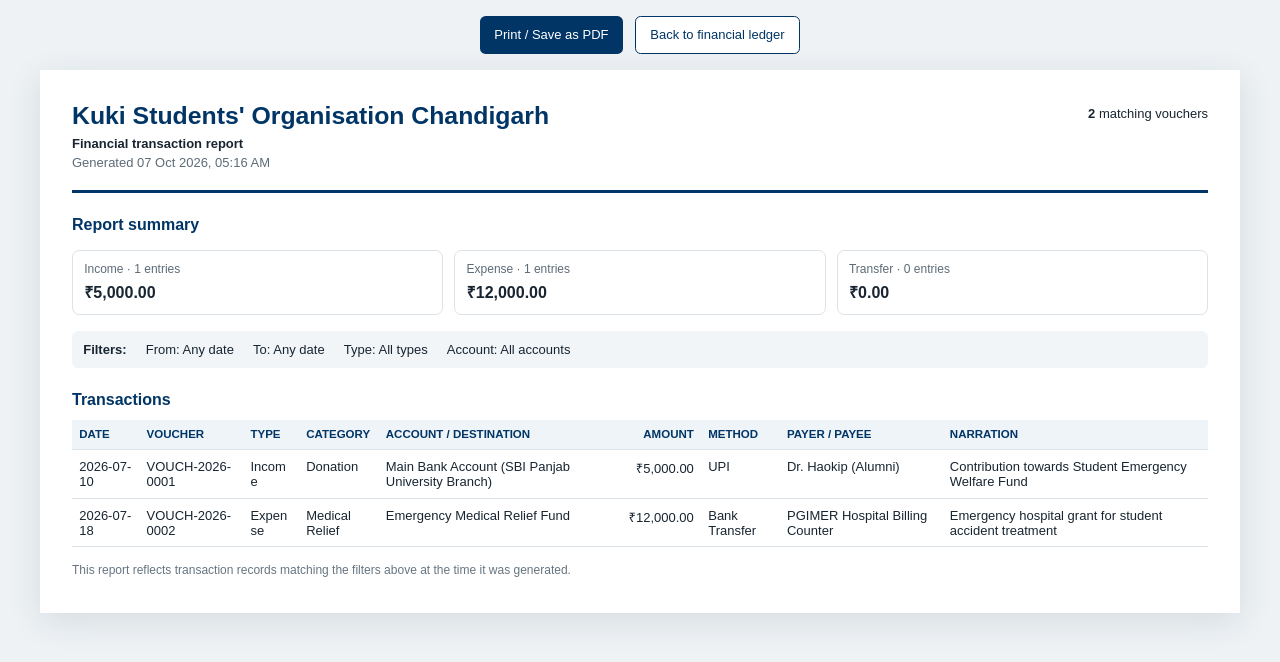
After one commit to Lungouhen/KUKI-STUDENTS-ORG-CHANDIGARH, a Laravel app: page /admin/financial/print in a window 1280 px wide. The commit adds this page. Shown: the top 662 px of the page. Run offline with Laravel 12, Linux system fonts and the light colour scheme; the visitor is signed in with stand-in values (Sample User, id 1); data comes from the database, SQL or seed files in the repository.

Commit message:
Add filtered print/Save as PDF to finance reports
Co-authored-by: Lungouhen <191935306+Lungouhen@users.noreply.github.com>

```diff
--- a/app/Http/Controllers/Admin/FinancialController.php
+++ b/app/Http/Controllers/Admin/FinancialController.php
@@ -102,6 +102,46 @@ class FinancialController extends Controller
             fclose($output);
         }, 'financial-transactions-' . now()->format('Y-m-d') . '.csv', [
             'Content-Type' => 'text/csv; charset=UTF-8',
+        ]);
+    }
+
+    public function print(Request $request): StreamedResponse
+    {
+        $filters = $this->reportFilters($request);
+        $query = $this->filteredTransactions($filters);
+        $reportSummary = (clone $query)
+            ->selectRaw('type, COUNT(*) as transaction_count, SUM(amount) as total_amount')
+            ->groupBy('type')
+            ->get()
+            ->keyBy('type');
+        $account = isset($filters['account_id'])
+            ? FinancialAccount::find($filters['account_id'])
+            : null;
+
+        return response()->stream(function () use ($filters, $query, $reportSummary, $account) {
+            echo view('admin.financial.print-header', [
+                'filters' => $filters,
+                'reportSummary' => $reportSummary,
+                'account' => $account,
+                'generatedAt' => now(),
+                'transactionCount' => (clone $query)->count(),
+            ])->render();
+
+            $query->with(['account', 'targetAccount'])
+                ->orderBy('transaction_date')
+                ->orderBy('id')
+                ->chunk(500, function ($transactions) {
+                    foreach ($transactions as $transaction) {
+                        echo view('admin.financial.print-row', ['transaction' => $transaction])->render();
+                    }
+                });
+
+            echo view('admin.financial.print-footer')->render();
+        }, 200, [
+            'Content-Type' => 'text/html; charset=UTF-8',
+            'Content-Disposition' => 'inline; filename="financial-report-' . now()->format('Y-m-d') . '.html"',
+            'Cache-Control' => 'private, no-store',
+            'X-Content-Type-Options' => 'nosniff',
         ]);
     }
 
--- /dev/null
+++ b/resources/views/admin/financial/print-footer.blade.php
@@ -0,0 +1,7 @@
+                </tbody>
+            </table>
+        </div>
+        <p class="footer">This report reflects transaction records matching the filters above at the time it was generated.</p>
+    </main>
+</body>
+</html>
--- /dev/null
+++ b/resources/views/admin/financial/print-header.blade.php
@@ -0,0 +1,107 @@
+<!doctype html>
+<html lang="en">
+<head>
+    <meta charset="utf-8">
+    <meta name="viewport" content="width=device-width, initial-scale=1">
+    <meta name="robots" content="noindex, nofollow">
+    <title>KSO Chandigarh · Financial Report</title>
+    <style>
+        * { box-sizing: border-box; }
+        body { margin: 0; color: #182531; background: #eef2f5; font: 13px Arial, Helvetica, sans-serif; }
+        .toolbar { display: flex; justify-content: center; gap: 0.75rem; padding: 1rem; }
+        .toolbar button, .toolbar a { border: 0; border-radius: 0.35rem; padding: 0.65rem 0.9rem; color: #fff; background: #003566; font: inherit; text-decoration: none; cursor: pointer; }
+        .toolbar a { border: 1px solid #003566; color: #003566; background: #fff; }
+        main { max-width: 1200px; margin: 0 auto 2rem; padding: 2rem; background: #fff; box-shadow: 0 0.5rem 2rem #152b3b1c; }
+        header { display: flex; justify-content: space-between; gap: 1rem; padding-bottom: 1rem; border-bottom: 3px solid #003566; }
+        h1 { margin: 0 0 0.4rem; color: #003566; font-size: 1.55rem; }
+        h2 { margin: 1.4rem 0 0.7rem; color: #003566; font-size: 1rem; }
+        p { margin: 0.25rem 0; }
+        .muted { color: #5d6b77; }
+        .report-meta { text-align: right; }
+        .summary { display: grid; grid-template-columns: repeat(3, minmax(0, 1fr)); gap: 0.7rem; margin: 1rem 0; }
+        .summary-card { padding: 0.7rem; border: 1px solid #dbe3e8; border-radius: 0.45rem; }
+        .summary-card span { display: block; color: #5d6b77; font-size: 0.75rem; }
+        .summary-card strong { display: block; margin-top: 0.3rem; font-size: 1rem; }
+        .filters { display: flex; flex-wrap: wrap; gap: 0.5rem 1.2rem; padding: 0.7rem; border-radius: 0.4rem; background: #f1f5f8; }
+        .table-wrap { overflow-x: auto; }
+        table { width: 100%; border-collapse: collapse; }
+        th, td { padding: 0.55rem 0.45rem; border-bottom: 1px solid #dbe3e8; text-align: left; vertical-align: top; overflow-wrap: anywhere; }
+        th { color: #003566; background: #eef4f8; font-size: 0.72rem; text-transform: uppercase; }
+        .amount { white-space: nowrap; text-align: right; }
+        .footer { margin-top: 1rem; color: #667580; font-size: 0.75rem; }
+        @page { size: landscape; margin: 12mm; }
+        @media (max-width: 700px) {
+            main { margin: 0; padding: 1rem; }
+            header { flex-direction: column; }
+            .report-meta { text-align: left; }
+            .summary { grid-template-columns: 1fr; }
+            .table-wrap { overflow: visible; }
+            table { min-width: 850px; }
+        }
+        @media print {
+            body { background: #fff; font-size: 9pt; }
+            .toolbar { display: none !important; }
+            main { max-width: none; margin: 0; padding: 0; box-shadow: none; }
+            .table-wrap { overflow: visible; }
+            th { print-color-adjust: exact; -webkit-print-color-adjust: exact; }
+            tr { break-inside: avoid; }
+            thead { display: table-header-group; }
+        }
+    </style>
+</head>
+<body>
+    <nav class="toolbar" aria-label="Report actions">
+        <button type="button" onclick="window.print()">Print / Save as PDF</button>
+        <a href="{{ route('admin.financial.index', $filters) }}">Back to financial ledger</a>
+    </nav>
+    <main>
+        <header>
+            <div>
+                <h1>Kuki Students' Organisation Chandigarh</h1>
+                <p><strong>Financial transaction report</strong></p>
+                <p class="muted">Generated {{ $generatedAt->format('d M Y, h:i A') }}</p>
+            </div>
+            <div class="report-meta">
+                <p><strong>{{ number_format($transactionCount) }}</strong> matching vouchers</p>
+                @if($account)
+                    <p>{{ $account->account_name }} · {{ $account->account_code }}</p>
+                @endif
+            </div>
+        </header>
+        <h2>Report summary</h2>
+        <section class="summary" aria-label="Report totals">
+            @foreach(['Income', 'Expense', 'Transfer'] as $summaryType)
+                @php($summary = $reportSummary->get($summaryType))
+                <div class="summary-card">
+                    <span>{{ $summaryType }} · {{ $summary?->transaction_count ?? 0 }} entries</span>
+                    <strong>₹{{ number_format((float) ($summary?->total_amount ?? 0), 2) }}</strong>
+                </div>
+            @endforeach
+        </section>
+        <section class="filters" aria-label="Applied report filters">
+            <strong>Filters:</strong>
+            <span>From: {{ $filters['from'] ?? 'Any date' }}</span>
+            <span>To: {{ $filters['to'] ?? 'Any date' }}</span>
+            <span>Type: {{ $filters['type'] ?? 'All types' }}</span>
+            <span>Account: {{ $account?->account_name ?? 'All accounts' }}</span>
+        </section>
+        <h2>Transactions</h2>
+        <div class="table-wrap">
+            <table>
+                <thead>
+                    <tr>
+                        <th>Date</th>
+                        <th>Voucher</th>
+                        <th>Type</th>
+                        <th>Category</th>
+                        <th>Account / destination</th>
+                        <th class="amount">Amount</th>
+                        <th>Method</th>
+                        <th>Payer / payee</th>
+                        <th>Narration</th>
+                    </tr>
+                </thead>
+                <tbody>
+                    @if($transactionCount === 0)
+                        <tr><td colspan="9">No transactions match these filters.</td></tr>
+                    @endif
--- /dev/null
+++ b/resources/views/admin/financial/print-row.blade.php
@@ -0,0 +1,16 @@
+<tr>
+    <td>{{ $transaction->transaction_date?->format('Y-m-d') }}</td>
+    <td>{{ $transaction->voucher_no }}</td>
+    <td>{{ $transaction->type }}</td>
+    <td>{{ $transaction->category }}</td>
+    <td>
+        {{ $transaction->account?->account_name ?? 'General' }}
+        @if($transaction->targetAccount)
+            → {{ $transaction->targetAccount->account_name }}
+        @endif
+    </td>
+    <td class="amount">₹{{ number_format((float) $transaction->amount, 2) }}</td>
+    <td>{{ $transaction->payment_method }}</td>
+    <td>{{ $transaction->payer_payee_name ?? '—' }}</td>
+    <td>{{ $transaction->narration }}</td>
+</tr>
--- a/routes/web.php
+++ b/routes/web.php
@@ -95,6 +95,7 @@ Route::middleware(['admin'])->prefix('admin')->name('admin.')->group(function ()
 
     // Financial Management Module
     Route::get('/financial', [AdminFinancialController::class, 'index'])->name('financial.index');
+    Route::get('/financial/print', [AdminFinancialController::class, 'print'])->name('financial.print');
     Route::get('/financial/export', [AdminFinancialController::class, 'export'])->name('financial.export');
     Route::post('/financial/transaction', [AdminFinancialController::class, 'storeTransaction'])->name('financial.storeTransaction');
     Route::post('/financial/account', [AdminFinancialController::class, 'createAccount'])->name('financial.createAccount');
```
Also changed, not shown: resources/views/admin/financial/index.blade.php (+8 -3 lines), tests/Feature/FinancialLedgerTest.php (+53 -0 lines), README.md.
